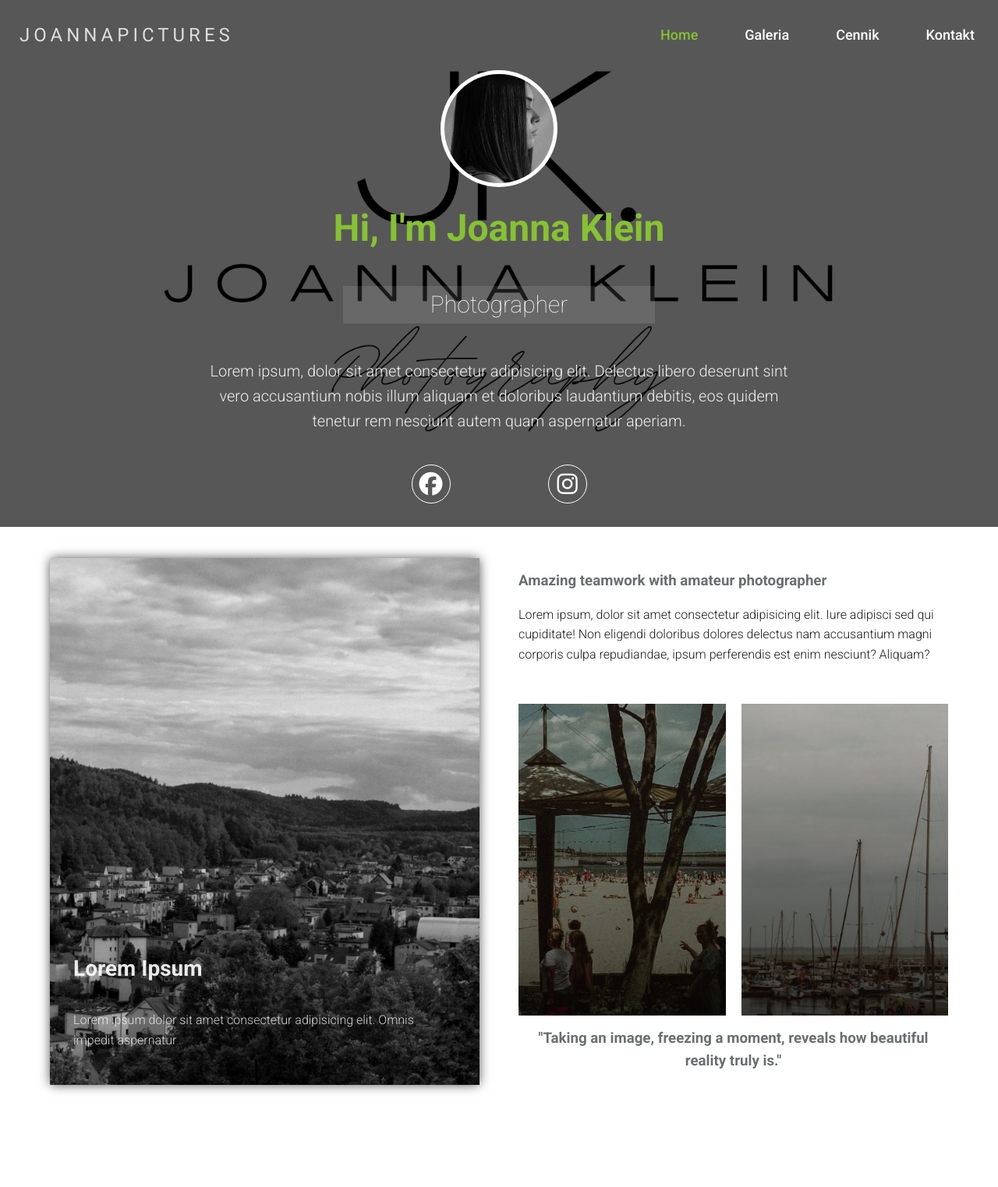
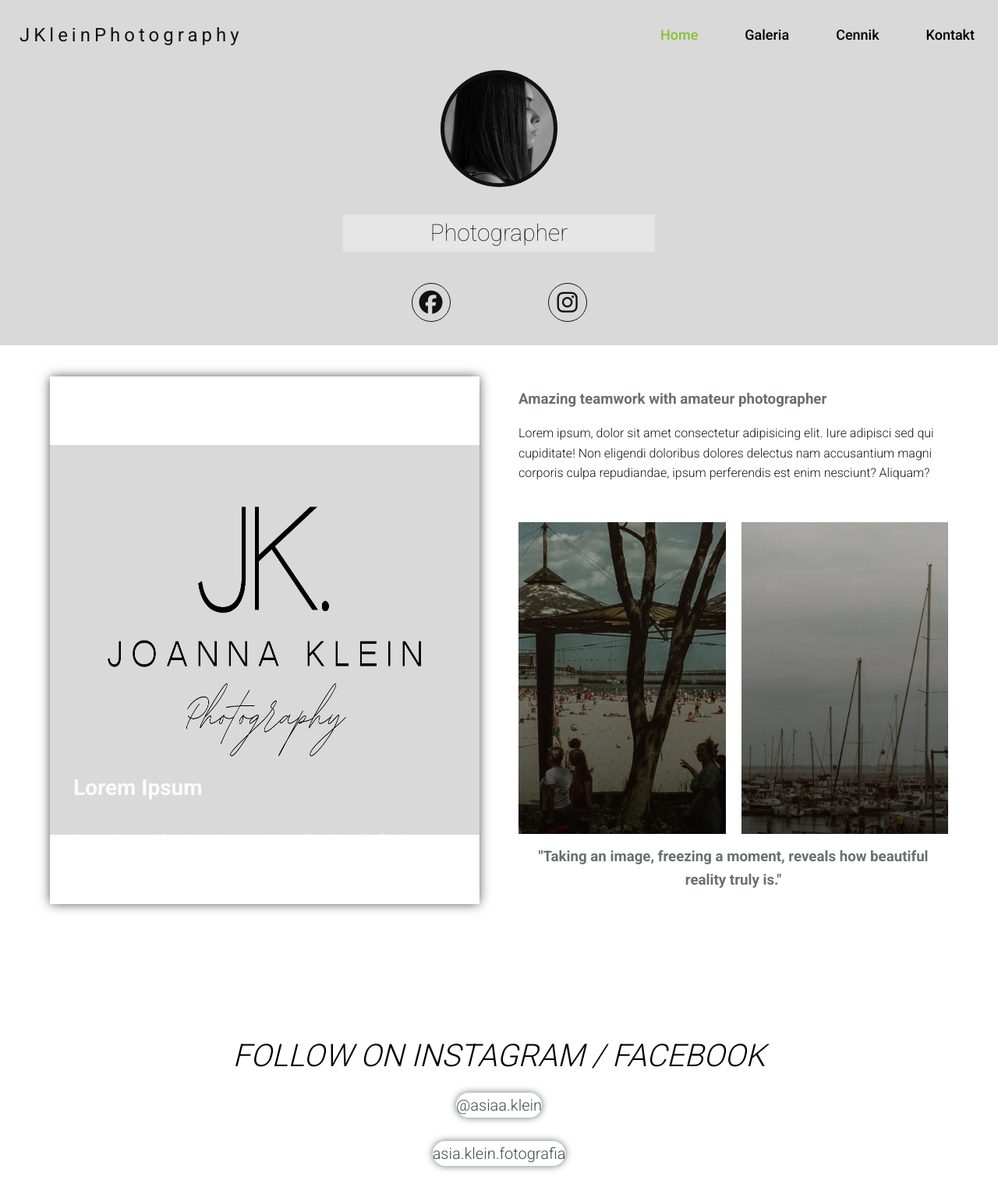
Before and after one commit to Trabatu/Photography, a plain HTML site: page index.html in a window 1280 px wide. Shown: the top 1523 px of the page at 78% size. Drawn offline with Linux system fonts and the light colour scheme; grey boxes are pictures that could not be loaded.

Commit message:
cosmetics changes

```diff
--- a/index.html
+++ b/index.html
@@ -17,7 +17,7 @@
         <div class="nav-section">
             <div class="brand-and-navBtn">
                 <span class="brand-name">
-                    JOANNAPICTURES
+                    JKleinPhotography
                 </span>
                 <span class="navBtn flex">
                     <i class="fas fa-bars"></i>
@@ -43,12 +43,12 @@
                 <div class="about-img flex">
                     <img src="Joanna.jpg" alt="photographer img">
                 </div>
-                <h2>Hi, I'm Joanna Klein</h2>
+                <!-- <h2>Hi, I'm Joanna Klein</h2> -->
                 <h3>Photographer</h3>
-                <blockquote>Lorem ipsum, dolor sit amet consectetur adipisicing elit.
+                <!-- <blockquote>Lorem ipsum, dolor sit amet consectetur adipisicing elit.
                     Delectus libero deserunt sint vero accusantium nobis illum aliquam et doloribus laudantium debitis,
                     eos quidem tenetur rem nesciunt autem quam aspernatur aperiam.
-                </blockquote>
+                </blockquote> -->
             </div>
             <div class="social-icons">
                 <ul>
--- a/main.css
+++ b/main.css
@@ -55,24 +55,24 @@ h1, h2, h3, h4, h5, h6, p {
 }
 
 .btn{
-    background: var(--darkGreen);
+    background: #ff1616;
     border: none;
     display: block;
     width: 150px;
     text-align: center;
-    color: var(--darkGreen);
+    color: #ff1616;
     text-transform: uppercase;
     background: transparent;
     font-size: 15px;
     padding: 12px;
-    border: 2px solid var(--darkGreen);
+    border: 2px solid #ff1616;
     border-radius: 25px;
     margin: 15px 0;
     transition: var(--transition);
 }
 
 .btn:hover{
-    background: var(--darkGreen);
+    background: #ff1616;
     color: #fff;
 }
 
@@ -85,18 +85,18 @@ h1, h2, h3, h4, h5, h6, p {
 
 .header{
     min-height: 50vh;
-    background: linear-gradient(rgba(0, 0, 0, 0.6), rgba(0, 0, 0, 0.6))
-    , url("jk.jpg") center/cover no-repeat;
-    color: #fff;
+    background: #D9D9D9;
+    color: #000;
     width: 100%;
+
 }
 
 .top-nav a{
-    color:#fff;
+    color:#000;
 }
 
 .brand-and-navBtn {
-    background: #000;
+    background: #D9D9D9;
     position: relative;
     z-index: 999;
     height: 90px;
@@ -106,7 +106,7 @@ h1, h2, h3, h4, h5, h6, p {
     font-weight: 500x;
     font-size: 24px;
     padding: 15px 25px;
-    color: var(--white);
+    color: #111;
 }
 
 .brand-name{
@@ -123,12 +123,12 @@ h1, h2, h3, h4, h5, h6, p {
 
 .navBtn:hover{
     background: #fff;
-    color:#000;
+    color: #D9D9D9;
     transition: var(--transition);
 }
 
 .top-nav{
-    background: #000;
+    background: #D9D9D9;
     transform:translateY(-600px);
     transition: var(--transition);
 }
@@ -172,7 +172,6 @@ h1, h2, h3, h4, h5, h6, p {
 .about{
     margin-top: -160px;
 }
-
 .about-content img{
     width: 140px;
     height: 140px;
@@ -180,11 +179,12 @@ h1, h2, h3, h4, h5, h6, p {
 }
 
 .about-img{
-    background:#fff;
+    background:#111;
     width: 150px;
     height: 150px;
     border-radius: 50%;
     margin: 0 auto;
+
 }
 
 .about-content h2{
@@ -195,34 +195,34 @@ h1, h2, h3, h4, h5, h6, p {
 
 }
 .about-content h3{
-    color: #fff;
+    color: #111;
     font-size: 30px;
     font-weight: 100;
-    background: rgba(255, 255, 255, 0.1);
+    background: rgba(255, 255, 255, 0.34);
     width: 400px;
     margin: 35px auto;
     text-align: center;
 }
-blockquote{
+/*blockquote{
     font-size: 20px;
     font-weight: 300;
     opacity: 0.9;
     width: 60vw;
     margin: 45px auto 15px auto;
     text-align: center;
-}
+} */
 .social-icons{
     margin: 40px auto 0 auto;
     width: 350px;
     padding-bottom: 30px;
 }
 .social-icons ul a{
-    color: #fff;
+    color: #111;
     font-size: 30px;
     display: block;
     width: 50px;
     height: 50px;
-    border: 1px solid #fff;
+    border: 1px solid #111;
     border-radius: 50%;
     display: flex;
     justify-content: center;
@@ -245,8 +245,9 @@ blockquote{
     min-height: 100vh;
 }
 .sec-one-left{
-    height: 100vh;
-    background: url("sectionone.jpg") center/cover no-repeat;
+
+    background: url("jk.jpg") center/cover no-repeat;
+    background-size: 600px 500px;
     box-shadow: 0px 0px 14px -1px rgba(0, 0, 0, 0.75);
     -webkit-box-shadow: 0px 0px 14px -1px rgba(0, 0, 0, 0.75);
     /* change */
@@ -495,8 +496,8 @@ blockquote{
             /* footer styling */
 
 .footer {
-    background: var(--dark);
-    color: #fff;
+    background: #D9D9D9;
+    color: #111;
     padding: 5px 0;
     text-align: center;
 }
@@ -505,9 +506,9 @@ blockquote{
     text-align: center;
 }
 .footer-container h2{
-    color: var(--lightGreen);
+    color: #111;
     font-size: 36px;
-    font-weight: 500;
+    font-weight: 400;
     letter-spacing: 7px;
 }
 .footer-container p{
@@ -709,4 +710,7 @@ footer > p{
         grid-template-columns: 1fr;
         grid-row-gap: 20px;
     }
+    .social-icons{
+        display: none;
+    }
 }
```
Also changed, not shown: gallery.html (+0 -1 lines).
